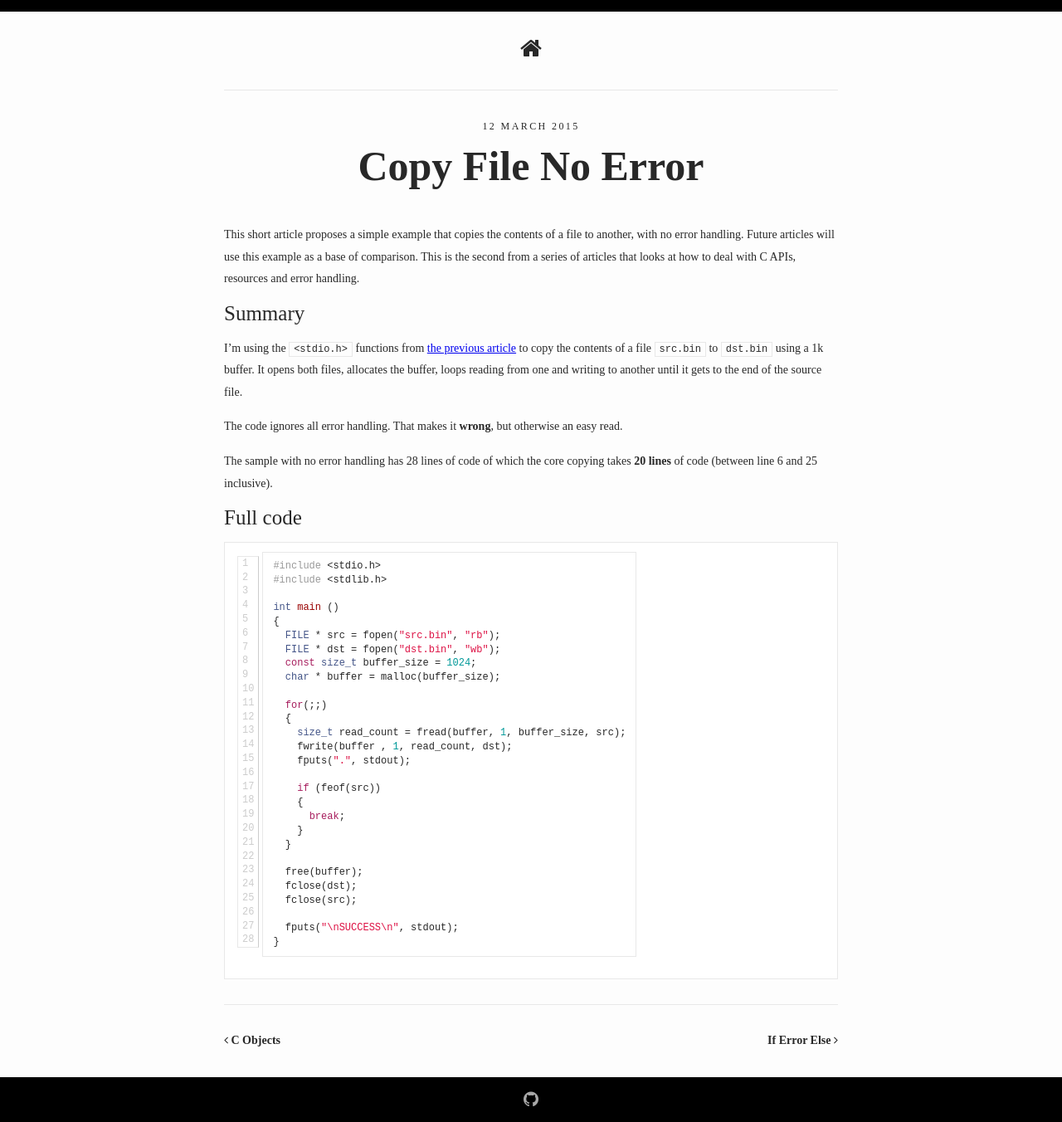
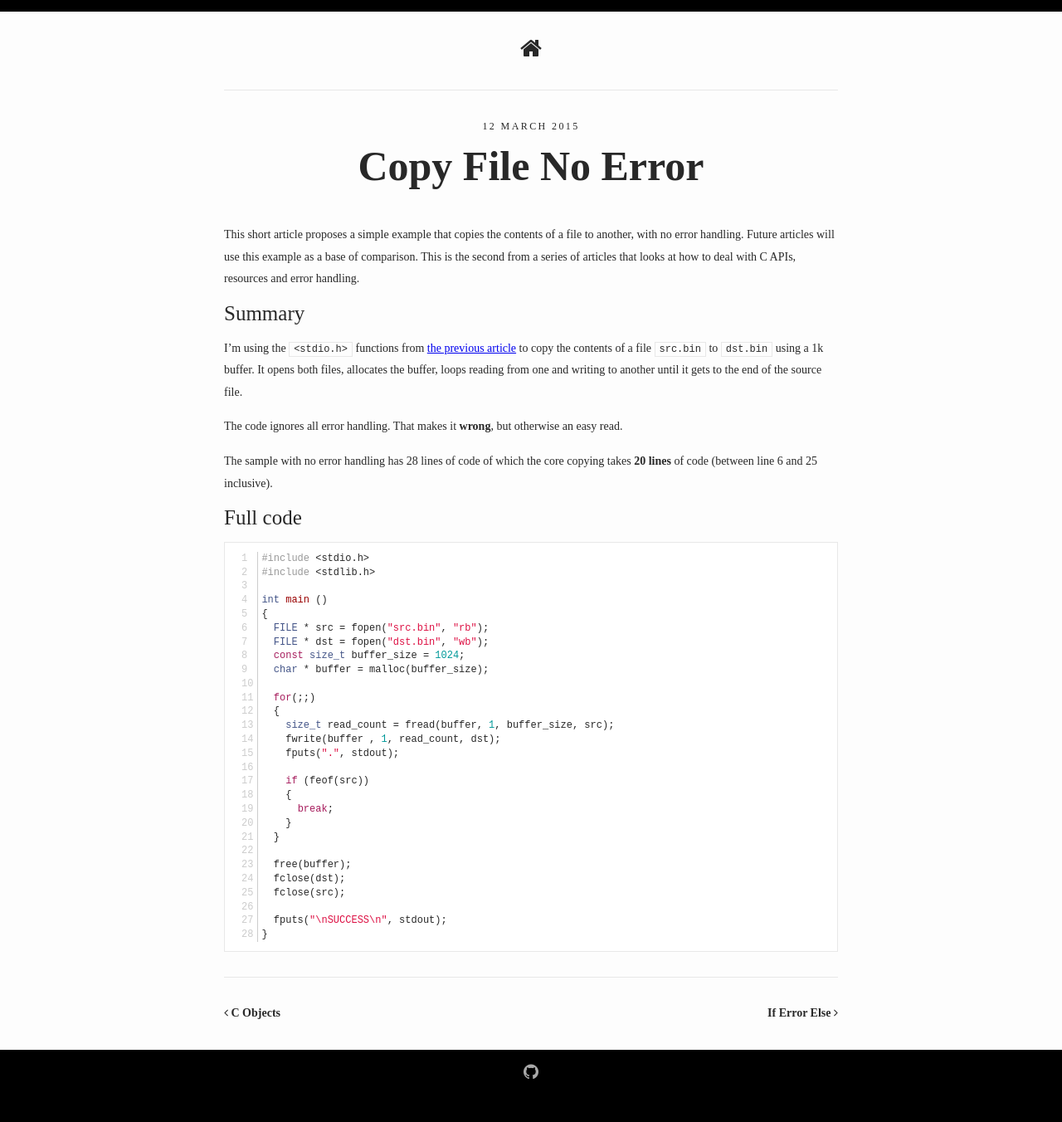
Before and after one commit to bajamircea/bajamircea.github.io, a Jekyll site: the page built from _posts/2015-03-12-copy-file-no-error.markdown, in a window 1280 px wide. Shown: the whole page at 83% size. Built offline with Jekyll 4.4.1, drawn with Linux system fonts in a browser that asks for light colours; nearby versions of some CDN libraries; after the commit the page ends 1319 px from its top, so only the background shows below that.

Commit message:
Fix code highlight

```diff
--- a/_sass/_base.scss
+++ b/_sass/_base.scss
@@ -27,7 +27,7 @@ body {
  * Set `margin-bottom` to maintain vertical rhythm
  */
 h1, h2, h3, h4, h5, h6,
-p, blockquote, pre,
+p, blockquote,
 ul, ol, dl, figure,
 %vertical-rhythm {
     margin-bottom: $spacing-unit / 2;
@@ -113,11 +113,11 @@ code {
     padding: 1px 5px;
 }
 
-pre {
+figure > pre {
     padding: 8px 12px;
     overflow-x: auto;
 
-    > code {
+    > code, pre {
         border: 0;
         padding-right: 0;
         padding-left: 0;
```
